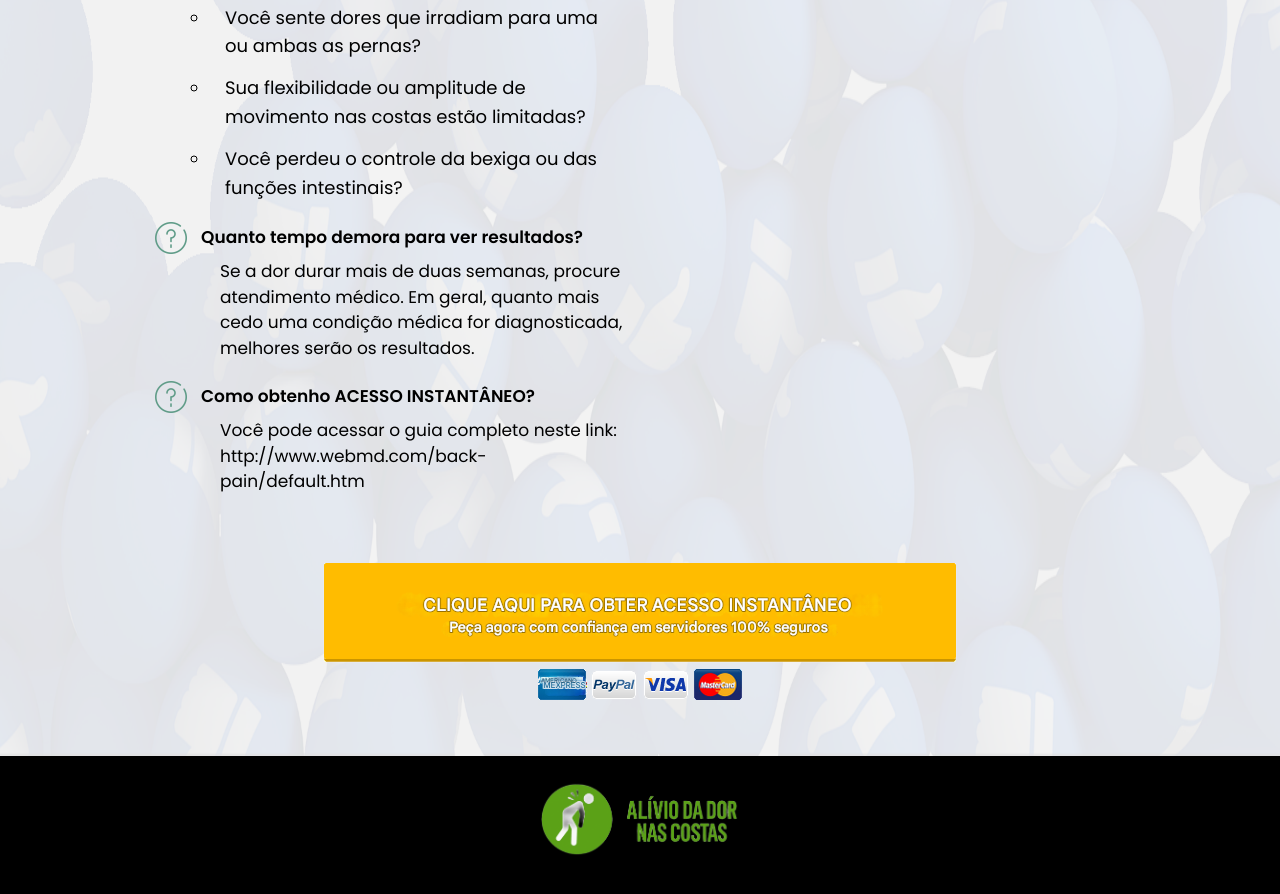
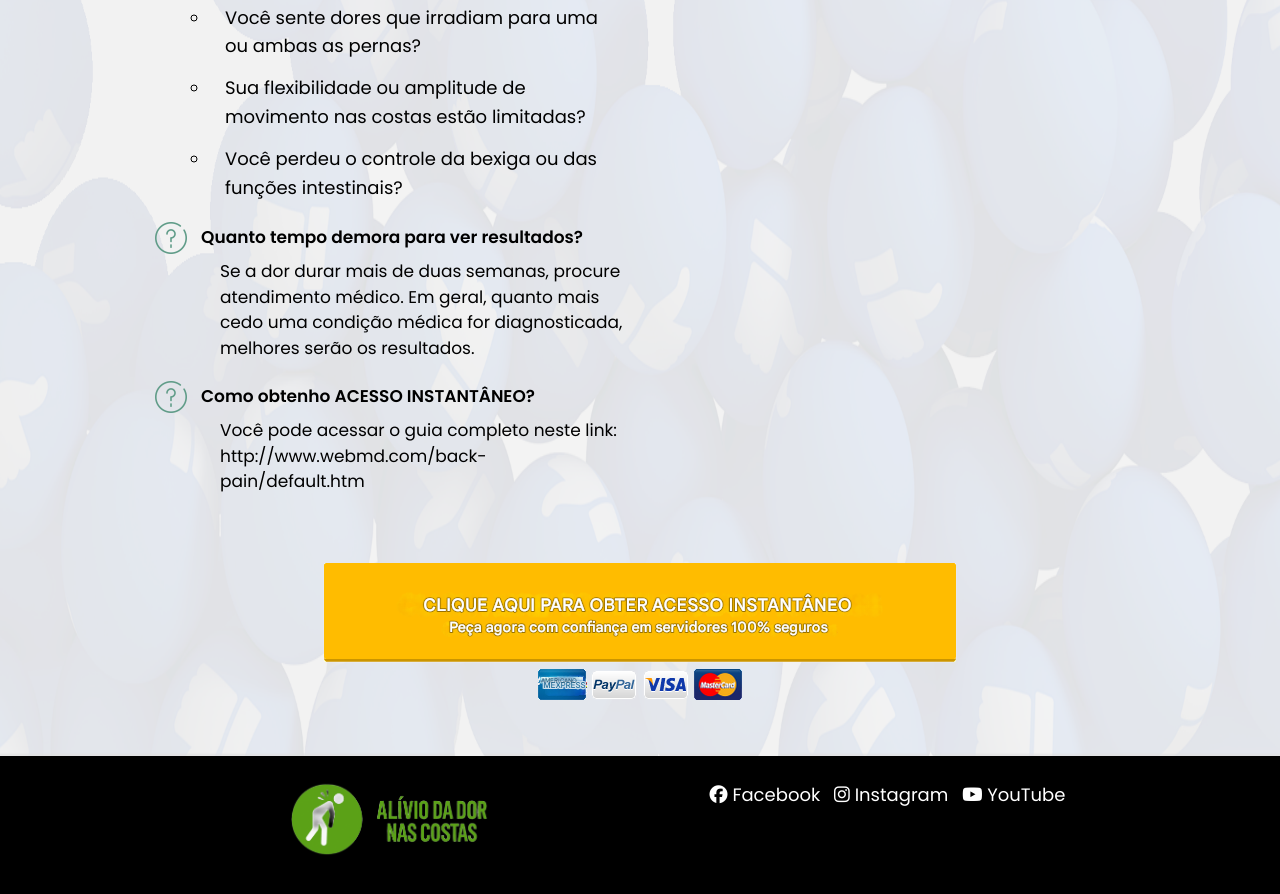
Before and after one commit to LuisJose66/kiwifyUm-guia-completo-para-entender-e-aliviar-o-desconforto, a plain HTML site: page index.html in a window 1280 px wide. Shown: the part 8631-9525 px from the top of the page. Drawn offline with Linux system fonts and the light colour scheme.

Commit message:
Update index.html

```diff
--- a/index.html
+++ b/index.html
@@ -518,9 +518,43 @@
   <div class="footer">
     <div class="container">
       <div class="row">
-        <div class="col-md-12" align="center">
+        <div class="col-md-6" align="center">
           <img src="images/logo3.png" width="200" align="center" class="logo" alt="Evergreen Vlogging">
         </div>
+        <div class="col-md-6" align="center">
+
+
+            <ul class="list-inline">
+                <li class="list-inline-item">
+                    <a href="https://www.facebook.com/profile.php?id=61569948285672" target="_blank" class="text-white">
+                        <i class="fab fa-facebook"></i> Facebook
+                    </a>
+                </li>
+                <li class="list-inline-item">
+                    <a href="https://www.instagram.com/accounts/edit/?__coig_login=1" target="_blank" class="text-white">
+                        <i class="fab fa-instagram"></i> Instagram
+                    </a>
+                </li>
+                <!--<li class="list-inline-item">
+                    <a href="https://twitter.com/seuperfil" target="_blank" class="text-white">
+                        <i class="fab fa-twitter"></i> Twitter
+                    </a>
+                </li>
+                <li class="list-inline-item">
+                    <a href="https://linkedin.com/in/seuperfil" target="_blank" class="text-white">
+                        <i class="fab fa-linkedin"></i> LinkedIn
+                    </a>
+                </li> -->
+                <li class="list-inline-item">
+                    <a href="https://www.youtube.com/channel/UCe8MWHH3m8CxaW6fhWIKs_w" target="_blank" class="text-white">
+                        <i class="fab fa-youtube"></i> YouTube
+                    </a>
+                </li>
+            </ul>
+
+
+        </div>
+
       </div>
     </div>
   </div>
```
